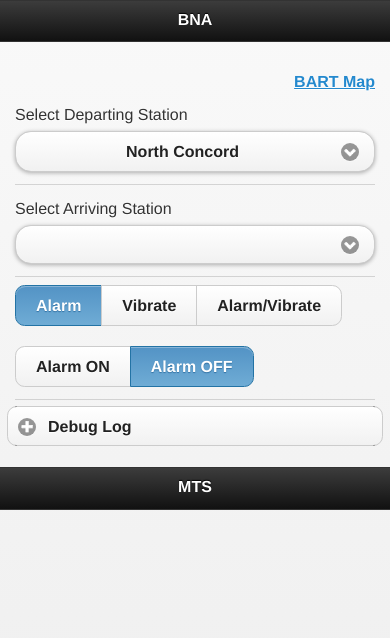
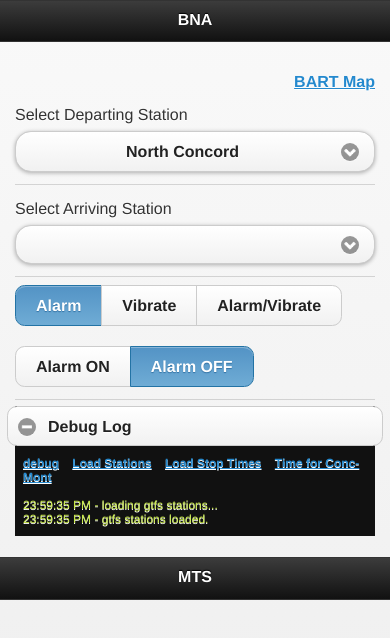
Before and after one commit to haneyman/bna, a plain HTML site: page index.html in a window 390 px wide. Drawn offline with Linux system fonts and the light colour scheme; some packages are replaced by stand-ins of ours.

Commit message:
loads stations from gtfs

```diff
--- a/index.html
+++ b/index.html
@@ -27,6 +27,7 @@
             var bartApiResult;
             var BART_API_KEY = "&key=UBHV-T2TG-U2UQ-2VA5";
             var arrayStopTimes = [];
+            var arrayStations  = [];
 
             $(document).ready(function(){
                 $("[name=radio-alarm-state]").change(function() {
@@ -45,13 +46,28 @@
                     log("Alarm type is now" + alarmType);
                 });
 
+                $('#select-depart').change(function() {
+                    newTrip();
+                });
+                $('#select-arrive').change(function() {
+                    newTrip();
+                });
+
+                //initializations
+                $('#debugLog').trigger( "expand" );
                 switchAlarm(false);
+                loadStations();
             });
 
 
             document.addEventListener("deviceready", onDeviceReady, false);
 
             function onDeviceReady() {
+
+            }
+
+            function newTrip() {
+                alert("newtrip2")
 
             }
 
@@ -111,6 +127,37 @@
                 log("gtfs stoptimes loaded.");
             }
 
+            function loadStations() {
+                var abbr = "?";
+                var name = "?";
+                var options = "";
+                var csvfile = "gtfs/stops.txt";
+                log("loading gtfs stations...");
+                $.ajax({
+                    url : csvfile,
+                    dataType : "text",
+                    async : false,
+                    success : function (data) {
+                        arrayStations = jQuery.csv()(data);
+                        alert("length:" + arrayStations.length);
+                    }
+                });
+
+                for (i=0; i < arrayStations.length; i++) {
+                    station = arrayStations[i];
+                    abbr = station[0];
+                    name = station[1];
+                    options += '<option value="' + abbr + '">' + name + '</option>';
+                }
+                log("gtfs stations loaded.");
+
+                $('#select-depart').html(options);
+                $('#select-arrive').html(options);
+            }
+
+
+
+
             function findTrip(orig, dest) {
                 //iterate through
                 var inRoute = false;
@@ -149,6 +196,7 @@
 
 
             //*********** BART API ***************************************************************
+/*
             function callBartApi(url) {
                 log("callBartApi starting... " + url)
                 var result = null;
@@ -168,7 +216,7 @@
             };
 
             //    <name>12th St. Oakland City Center</name><abbr>12TH</abbr><gtfs_latitude>37.803664</gtfs_latitude><gtfs_longitude>-122.271604</gtfs_longitude><address>1245 Broadway</address><city>Oakland</city><county>alameda</county><state>CA</state><zipcode>94612</zipcode>
-            function getBartStations() {
+            function getBartStationsApi() {
                 //http://api.bart.gov/docs/overview/index.aspx
                 //http://www.bart.gov/schedules/developers/index.aspx
                 //key UBHV-T2TG-U2UQ-2VA5
@@ -255,6 +303,7 @@
                     });
                 });
             }
+ */
 
 
             //*********** ALARM ******************************************************************
@@ -391,7 +440,7 @@
 
                 <!--<button value="zzzz" style="height: 160px;">Projected Arrival Time<br/>4:34 </button>-->
 
-                <div style="background-color: #111111; font-size: 12px; color: #C6E746;" data-role="collapsible">
+                <div id="debugLog" style="background-color: #111111; font-size: 12px; color: #C6E746;" data-role="collapsible">
                     <h3>Debug Log</h3>
                     <a href="#pageDebug">debug</a>&nbsp;&nbsp;&nbsp;
                     <a href="#" onclick="getBartStations();">Load Stations</a>&nbsp;&nbsp;&nbsp;
```
